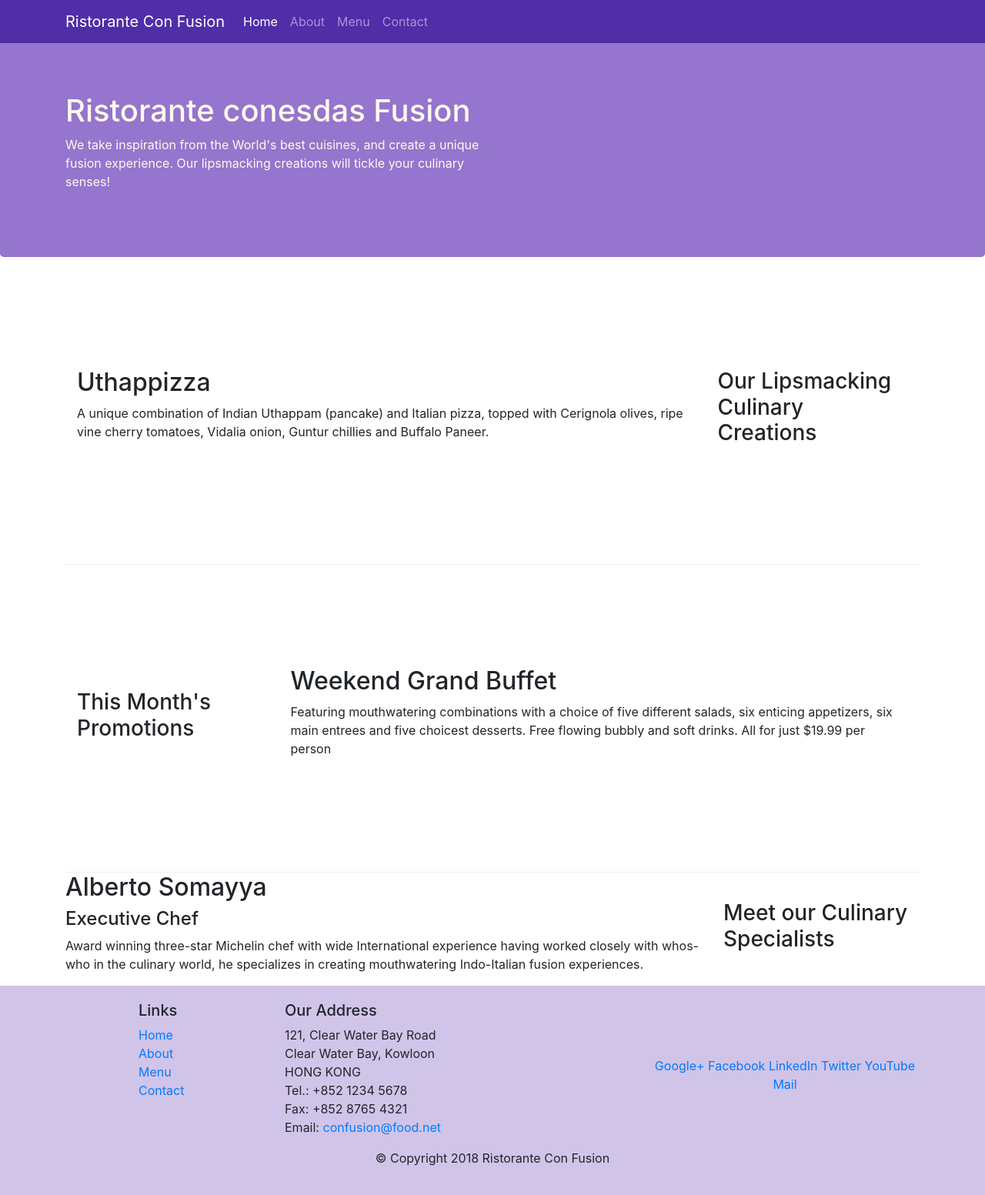
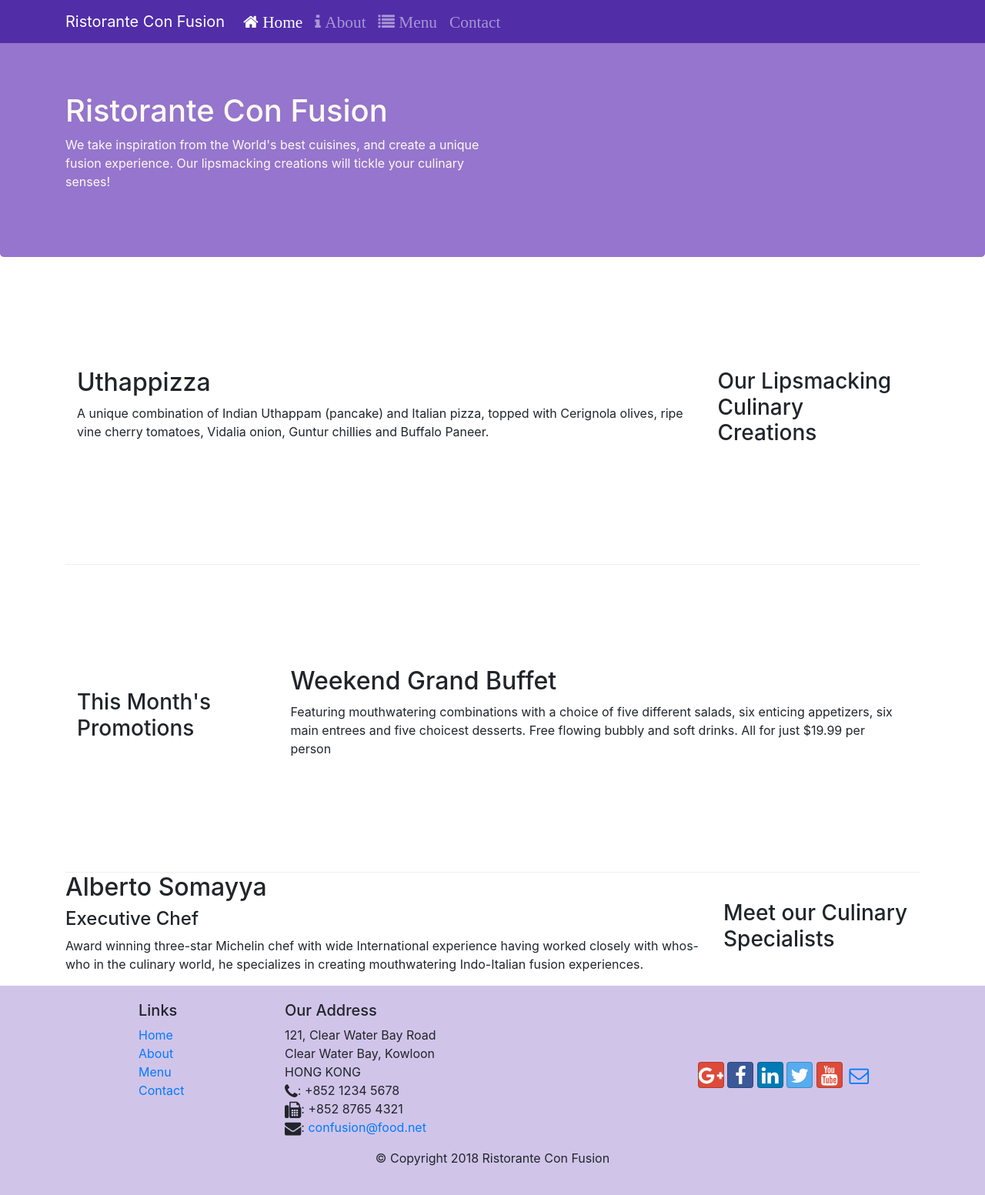
Before and after one commit to Vintersorganic/conFusion, a website: page index.html in a window 1280 px wide. Shown: the whole page at 77% size. Drawn offline with nearby package versions, Linux system fonts and the light colour scheme.

Commit message:
Icon Fonts

```diff
--- a/index.html
+++ b/index.html
@@ -9,6 +9,8 @@
 
         <!-- Bootstrap CSS -->
         <link rel="stylesheet" href="node_modules/bootstrap/dist/css/bootstrap.min.css">
+        <link rel="stylesheet" href="node_modules/font-awesome/css/font-awesome.min.css">
+        <link rel="stylesheet" href="node_modules/bootstrap-social/bootstrap-social.css">
         <link rel="stylesheet" href="css/style.css">
     <title>Ristorante Con Fusion</title>
 </head>
@@ -22,10 +24,10 @@
            <a class="navbar-brand" href="#">Ristorante Con Fusion</a>
            <div class="collapse navbar-collapse" id="Navbar">
                 <ul class="navbar-nav mr-auto">
-                    <li class="nav-item active"><a class="nav-link" href="#">Home</a></li>
-                    <li class="nav-item"><a class="nav-link" href="./aboutus.html">About</a></li>
-                    <li class="nav-item"><a class="nav-link" href="#">Menu</a></li>
-                    <li class="nav-item"><a class="nav-link" href="#">Contact</a></li>
+                    <li class="nav-item active"><a class="nav-link" href="#"><span class="fa fa-home fa-lg"> Home</span></a></li>
+                    <li class="nav-item"><a class="nav-link" href="./aboutus.html"><span class="fa fa-info fa-lg"> About</span></a></li>
+                    <li class="nav-item"><a class="nav-link" href="#"><span class="fa fa-list fa-lg"> Menu</span></a></li>
+                    <li class="nav-item"><a class="nav-link" href="#"><span class="fa fa-adress-card fa-lg"> Contact</span></a></li>
                 </ul>
             </div>
         </div>
@@ -34,7 +36,7 @@
         <div class="container">
             <div class="row row-header">
                 <div class="col-12 col-sm-6">
-                    <h1>Ristorante conesdas Fusion</h1>
+                    <h1>Ristorante Con Fusion</h1>
                     <p>We take inspiration from the World's best cuisines, and create a unique fusion experience. Our lipsmacking creations will tickle your culinary senses!</p>
                 </div>
                 <div class="col-12 col-sm">
@@ -95,19 +97,19 @@
 		              121, Clear Water Bay Road<br>
 		              Clear Water Bay, Kowloon<br>
 		              HONG KONG<br>
-		              Tel.: +852 1234 5678<br>
-		              Fax: +852 8765 4321<br>
-		              Email: <a href="mailto:confusion@food.net">confusion@food.net</a>
+		                <i class="fa fa-phone fa-lg"></i>: +852 1234 5678<br>
+                        <i class="fa fa-fax fa-lg"></i>: +852 8765 4321<br>
+                        <i class="fa fa-envelope fa-lg"></i>: <a href="mailto:confusion@food.net">confusion@food.net</a>
 		           </address>
                 </div>
                 <div class="col-12 col-sm-4 align-self-center">
                     <div class="text-center">
-                        <a href="http://google.com/+">Google+</a>
-                        <a href="http://www.facebook.com/profile.php?id=">Facebook</a>
-                        <a href="http://www.linkedin.com/in/">LinkedIn</a>
-                        <a href="http://twitter.com/">Twitter</a>
-                        <a href="http://youtube.com/">YouTube</a>
-                        <a href="mailto:">Mail</a>
+                        <a class="btn btn-social-icon btn-google" href="http://google.com/+"><i class="fa fa-google-plus fa-lg"></i></a>
+                        <a class="btn btn-social-icon btn-facebook" href="http://www.facebook.com/profile.php?id="><i class="fa fa-facebook fa-lg"></i></a>
+                        <a class="btn btn-social-icon btn-linkedin" href="http://www.linkedin.com/in/"><i class="fa fa-linkedin fa-lg"></i></a>
+                        <a class="btn btn-social-icon btn-twitter" href="http://twitter.com/"><i class="fa fa-twitter fa-lg"></i></a>
+                        <a class="btn btn-social-icon btn-google" href="http://youtube.com/"><i class="fa fa-youtube fa-lg"></i></a>
+                        <a class="btn btn-social-icon"href="mailto:"><i class="fa fa-envelope-o fa-lg"></i></a>
                     </div>
                 </div>
            </div>
--- a/package.json
+++ b/package.json
@@ -15,6 +15,8 @@
   },
   "dependencies": {
     "bootstrap": "^4.0.0",
+    "bootstrap-social": "^5.1.1",
+    "font-awesome": "^4.7.0",
     "jquery": "^3.3.1",
     "popper.js": "^1.12.9"
   }
```
Also changed, not shown: aboutus.html (+13 -11 lines), 1 other file.
